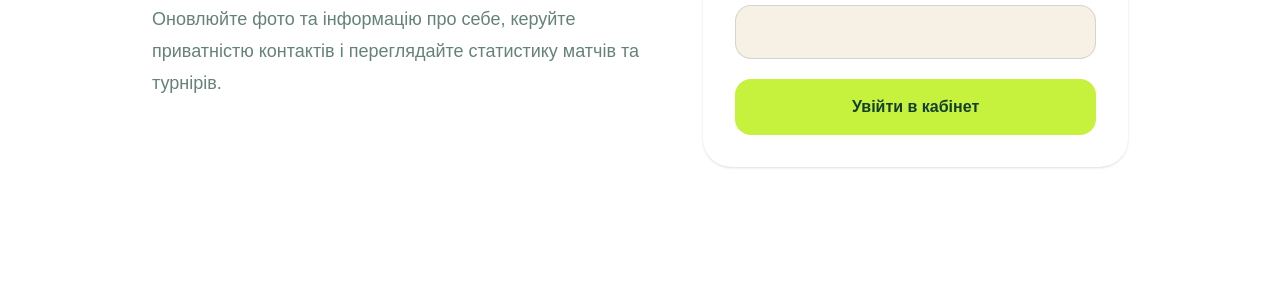
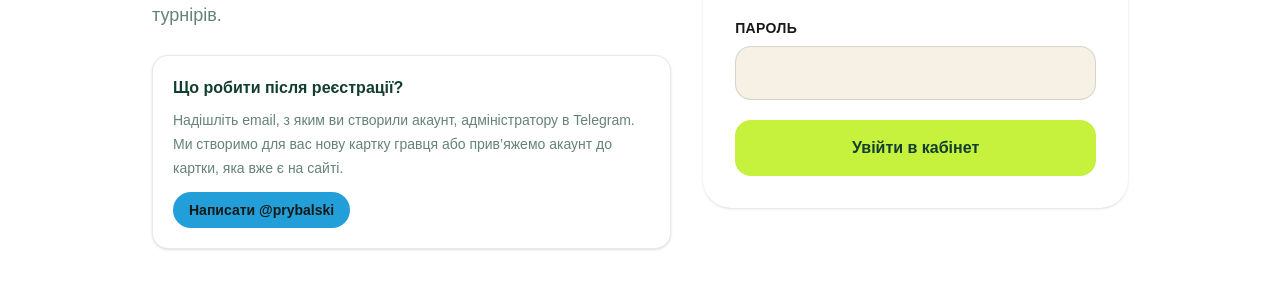
Before and after one commit to yellowblue9912-cell/irpin-tennis-next, a Next.js app: page /login in a window 1280 px wide. Shown: the part 455-744 px from the top of the page. Built offline with nearby package versions, Linux system fonts and the light colour scheme; no server answers.

Commit message:
Explain player card linking after signup

```diff
--- a/app/account/page.tsx
+++ b/app/account/page.tsx
@@ -63,10 +63,19 @@ export default async function AccountPage() {
             </div>
             <h2 className="mt-5 text-2xl font-black">Акаунт створено</h2>
             <p className="mt-3 max-w-2xl leading-7 text-[#123f2d]/60">
-              Ваш акаунт ще не прив’язаний до картки гравця. Повідомте
-              адміністратору email, з яким ви зареєструвалися. Це захищає
-              профілі від привласнення іншими користувачами.
+              Ваш акаунт ще не прив’язаний до картки гравця. Надішліть
+              адміністратору email, з яким ви зареєструвалися. Ми створимо
+              нову картку гравця або прив’яжемо акаунт до вашої картки, якщо
+              вона вже є на сайті.
             </p>
+            <a
+              href="https://t.me/prybalski"
+              target="_blank"
+              rel="noreferrer"
+              className="mt-5 inline-flex rounded-full bg-[#229ed9] px-5 py-3 text-sm font-black text-white"
+            >
+              Надіслати email у Telegram — @prybalski
+            </a>
           </section>
         )}
       </div>
--- a/app/login/page.tsx
+++ b/app/login/page.tsx
@@ -23,6 +23,25 @@ export default async function LoginPage() {
           Оновлюйте фото та інформацію про себе, керуйте приватністю контактів
           і переглядайте статистику матчів та турнірів.
         </p>
+
+        <div className="mt-6 max-w-xl rounded-2xl border border-[#123f2d]/10 bg-white p-4 shadow-sm sm:p-5">
+          <p className="font-black text-[#123f2d]">
+            Що робити після реєстрації?
+          </p>
+          <p className="mt-2 text-sm leading-6 text-[#123f2d]/65">
+            Надішліть email, з яким ви створили акаунт, адміністратору в
+            Telegram. Ми створимо для вас нову картку гравця або прив’яжемо
+            акаунт до картки, яка вже є на сайті.
+          </p>
+          <a
+            href="https://t.me/prybalski"
+            target="_blank"
+            rel="noreferrer"
+            className="mt-3 inline-flex rounded-full bg-[#229ed9] px-4 py-2 text-sm font-black text-white"
+          >
+            Написати @prybalski
+          </a>
+        </div>
       </section>
       <AuthForm />
     </main>
```
